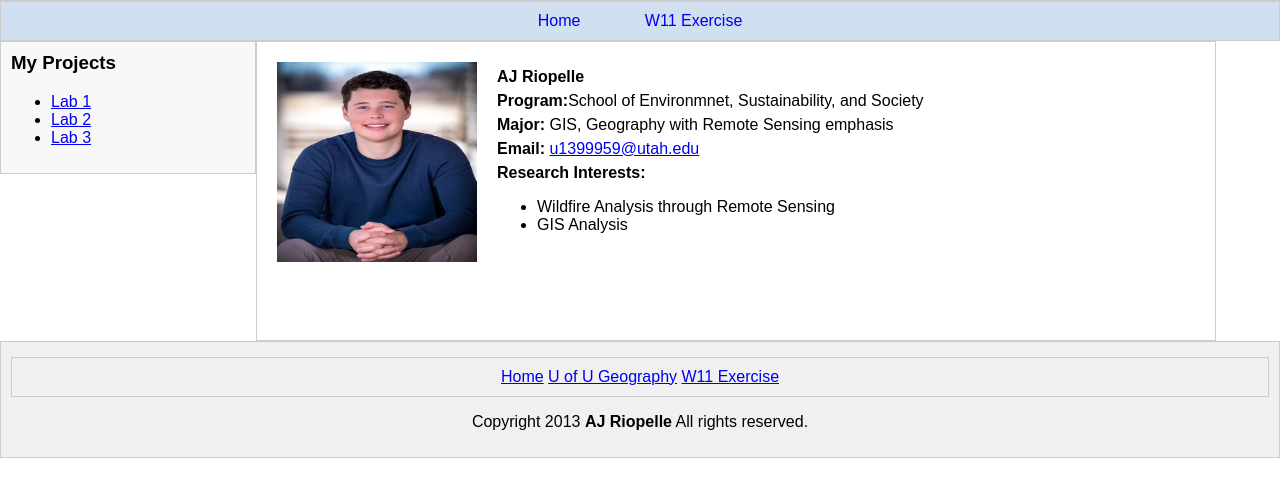
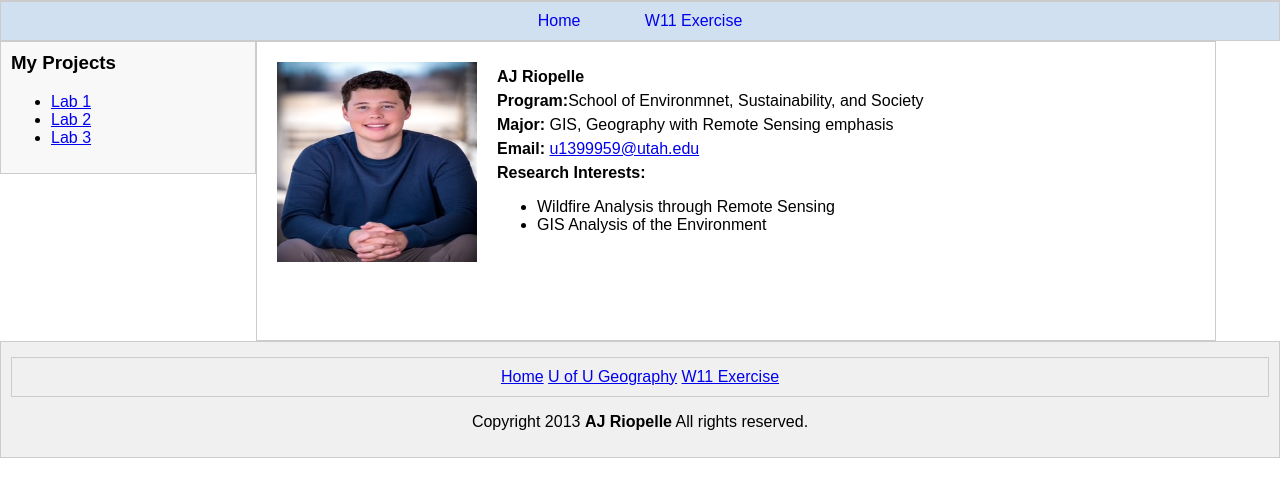
Before and after one commit to jar4274/jar4274.github.io, a plain HTML site: page index.html in a window 1280 px wide. Shown: the part 101-598 px from the top of the page. Drawn offline with Linux system fonts and the light colour scheme.

Commit message:
Update index.html

```diff
--- a/index.html
+++ b/index.html
@@ -43,7 +43,7 @@
             <p><strong>Research Interests:</strong></p>
             <ul>
                 <li>Wildfire Analysis through Remote Sensing</li>
-                <li>GIS Analysis</li>
+                <li>GIS Analysis of the Environment</li>
             </ul>
         </div>
     </div>
```
